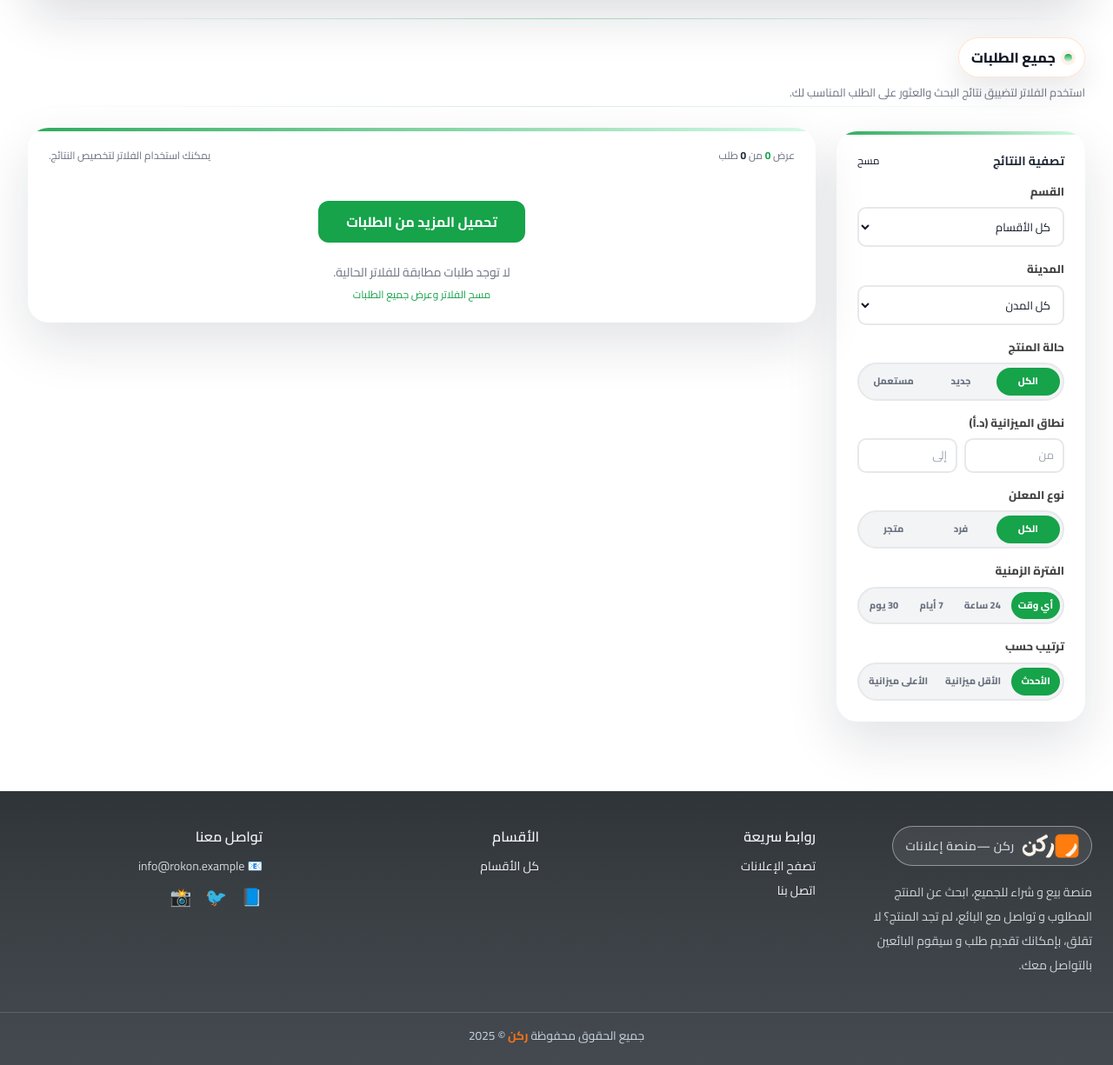
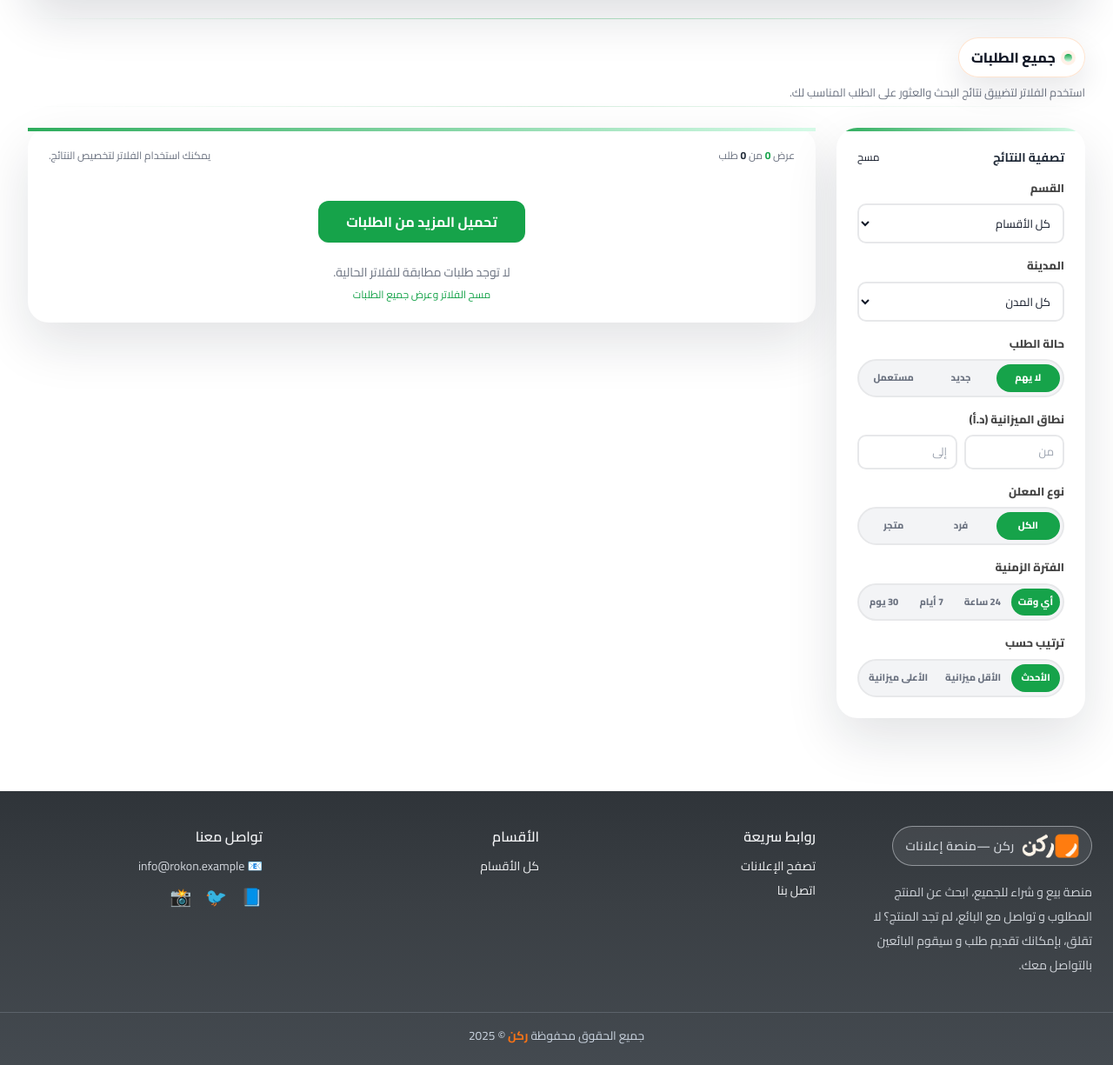
Before and after one commit to BasharQamhiyeh/market_place_django, a Django app: page /requests/ in a window 1280 px wide. Shown: the part 487-1712 px from the top of the page at 87% size. Run offline with Django 5.2, Linux system fonts and the light colour scheme; data that the repository does not hold is empty; some libraries are stand-ins or nearby versions.

Commit message:
fix for requests filter

```diff
--- a/marketplace/static/css/list-requests.css
+++ b/marketplace/static/css/list-requests.css
@@ -25,7 +25,7 @@
   margin-bottom: 20px;
   box-shadow: 0 24px 60px rgba(15,23,42,.12);
   position: relative;
-  overflow: hidden;
+  overflow: visible;
 }
 .list-requests-page .container-box::before{
   content:"";
@@ -498,3 +498,17 @@
   padding:10px 12px;
   font-size:13px;
 }
+
+/* ===========================
+   FIX: Keep desktop filters visible while scrolling
+   =========================== */
+@media (min-width: 768px) {
+  .list-requests-page #filtersBox {
+    position: sticky;
+    top: 90px; /* عدّلها إذا الهيدر أعلى */
+    align-self: start;
+    max-height: calc(100vh - 110px);
+    overflow: auto;
+    z-index: 30;
+  }
+}
--- a/marketplace/static/js/list-requests-django.js
+++ b/marketplace/static/js/list-requests-django.js
@@ -419,9 +419,9 @@
         const v = getRadioValue("condition", "");
         return `
           <div>
-            <label class="filter-title">حالة المنتج</label>
+            <label class="filter-title">حالة الطلب</label>
             ${segHTML("mfCondition", [
-              { value: "", label: "الكل", id: "mf_cond_all" },
+              { value: "", label: "لا يهم", id: "mf_cond_all" },
               { value: "new", label: "جديد", id: "mf_cond_new" },
               { value: "used", label: "مستعمل", id: "mf_cond_used" }
             ], v)}
--- a/marketplace/templates/item_list.html
+++ b/marketplace/templates/item_list.html
@@ -82,7 +82,7 @@
 
       <!-- ========== Filters (Desktop only) ========== -->
       <aside id="filtersBox"
-             class="hidden md:block lg:col-span-1 container-box p-5 sm:p-6 space-y-4 sticky top-1 self-start h-fit">
+             class="hidden md:block lg:col-span-1 container-box p-5 sm:p-6 space-y-4 self-start h-fit">
 
         <div class="flex items-center justify-between">
           <h2 class="text-sm font-bold text-gray-800">تصفية النتائج</h2>
--- a/marketplace/templates/request_list.html
+++ b/marketplace/templates/request_list.html
@@ -82,7 +82,7 @@
 
       <!-- ========== Filters (Desktop only) ========== -->
       <aside id="filtersBox"
-             class="hidden md:block lg:col-span-1 container-box p-5 sm:p-6 space-y-4 sticky top-1 self-start h-fit">
+             class="hidden md:block lg:col-span-1 container-box p-5 sm:p-6 space-y-4 self-start h-fit">
 
         <div class="flex items-center justify-between">
           <h2 class="text-sm font-bold text-gray-800">تصفية النتائج</h2>
@@ -120,10 +120,10 @@
 
           {# keep mockup structure (even if you later decide to remove condition for requests) #}
           <div>
-            <label class="filter-title">حالة المنتج</label>
-            <div class="seg-btn" role="group" aria-label="حالة المنتج">
+            <label class="filter-title">حالة الطلب</label>
+            <div class="seg-btn" role="group" aria-label="حالة الطلب">
               <input type="radio" id="status_all" name="condition" value="" {% if not filters.condition %}checked{% endif %}>
-              <label for="status_all">الكل</label>
+              <label for="status_all">لا يهم</label>
 
               <input type="radio" id="status_new" name="condition" value="new" {% if filters.condition == "new" %}checked{% endif %}>
               <label for="status_new">جديد</label>
--- a/marketplace/views.py
+++ b/marketplace/views.py
@@ -335,6 +335,7 @@ def item_list(request):
     max_price = request.GET.get("max_price")
 
     condition = (request.GET.get("condition") or "").strip()
+
     seller_type = (request.GET.get("seller_type") or "").strip()
     time_hours = (request.GET.get("time") or "").strip()
     sort = (request.GET.get("sort") or "").strip()
@@ -609,6 +610,9 @@ def request_list(request):
             base_qs = base_qs.filter(budget__lte=float(max_budget))
         except ValueError:
             pass
+
+    if condition:
+        base_qs = base_qs.filter(condition_preference=condition)
 
     # seller type (store/individual)
     if seller_type:
```
Also changed, not shown: marketplace/static/css/list-ads.css (+15 -1 lines).
